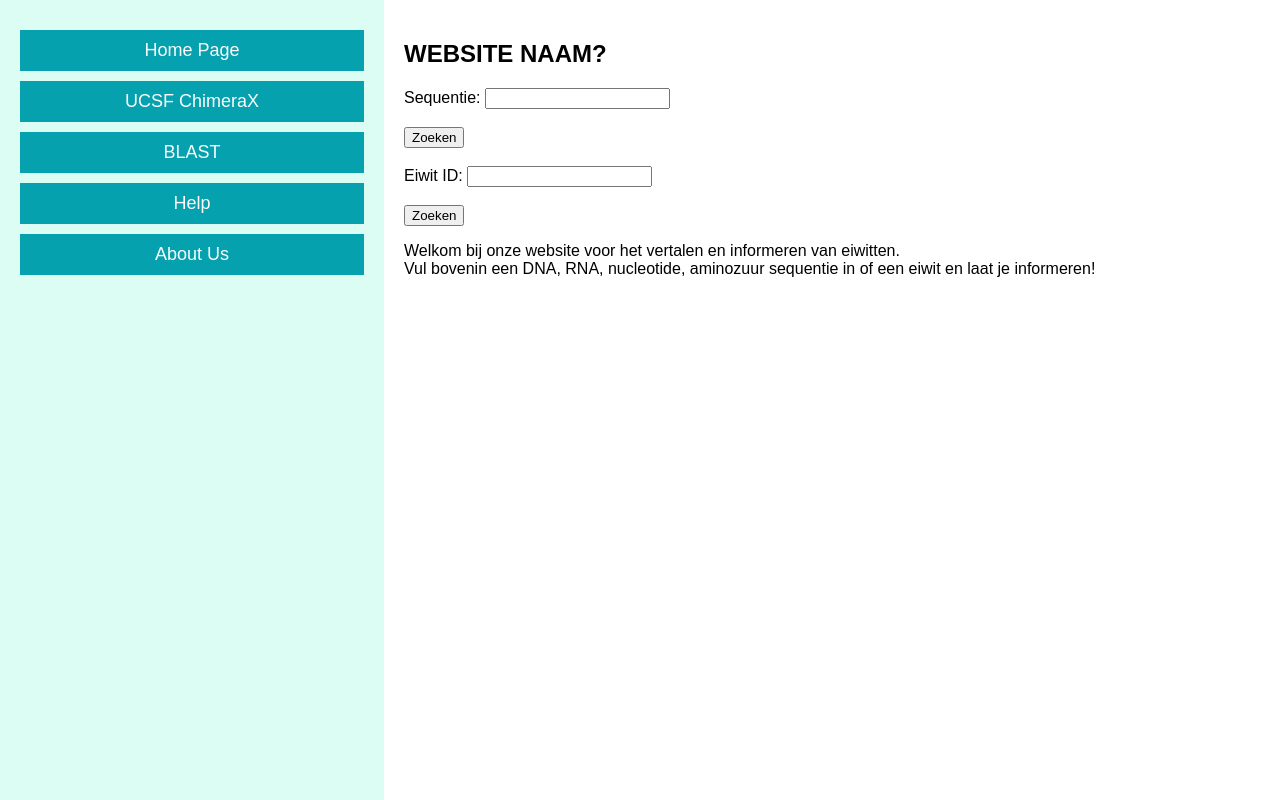
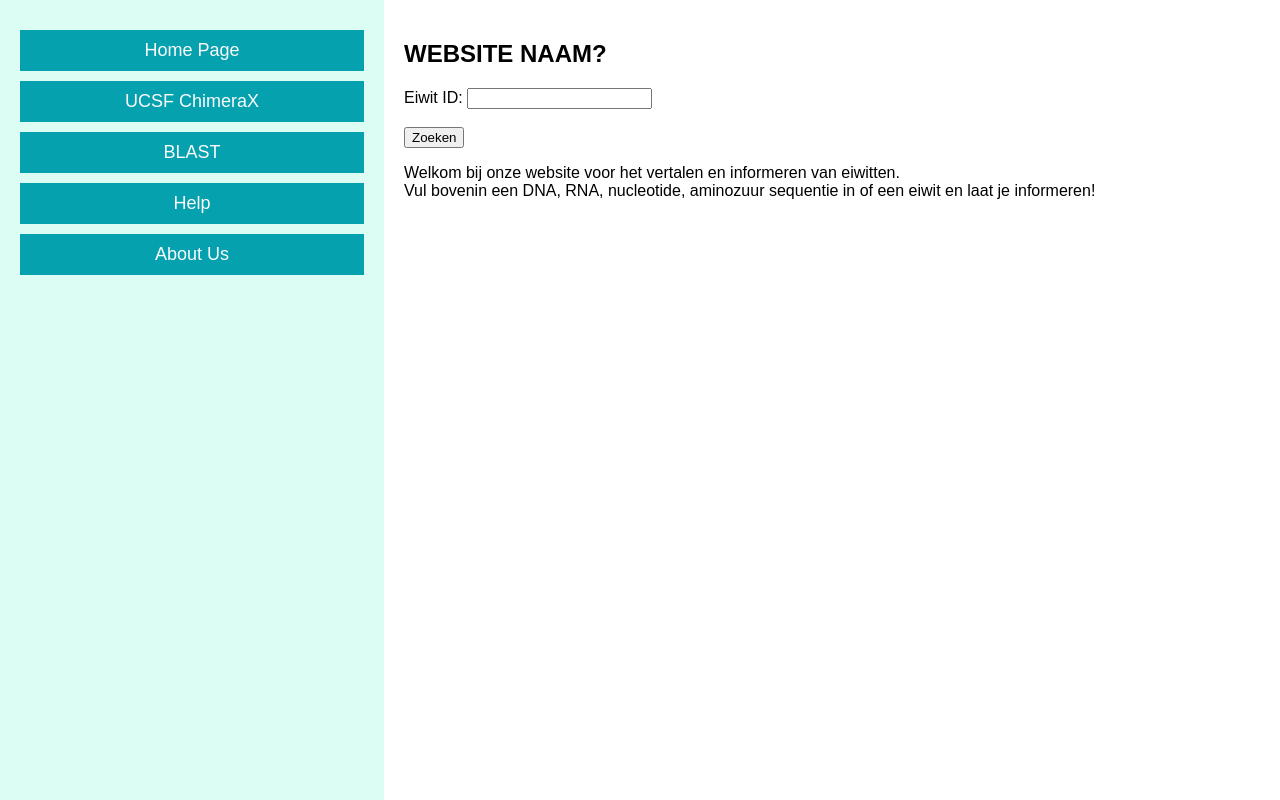
Before and after one commit to Nonomyo/Website, a Flask app: page / in a window 1280 px wide. Shown: the part 214-1014 px from the top of the page. Run offline with Flask 3, Linux system fonts and the light colour scheme.

Commit message:
Verbeterde HOMEPAGE
Sequentie input veranderd naar eiwit ID, aangezien we daar nu mee werken.

```diff
--- a/templates/HOMEPAGE.html
+++ b/templates/HOMEPAGE.html
@@ -5,11 +5,6 @@
 <article>
     <h2>WEBSITE NAAM?</h2>
     <form action="" method="post">
-        <label for="fname">Sequentie:</label>
-        <input type="text" id="fname" name="fname">
-        <br><br>
-        <input type="submit" value="Zoeken">
-        <br><br>
         <label for="prot_id">Eiwit ID:</label>
         <input type="text" id="prot_id" name="prot_id">
         <br><br>
```
